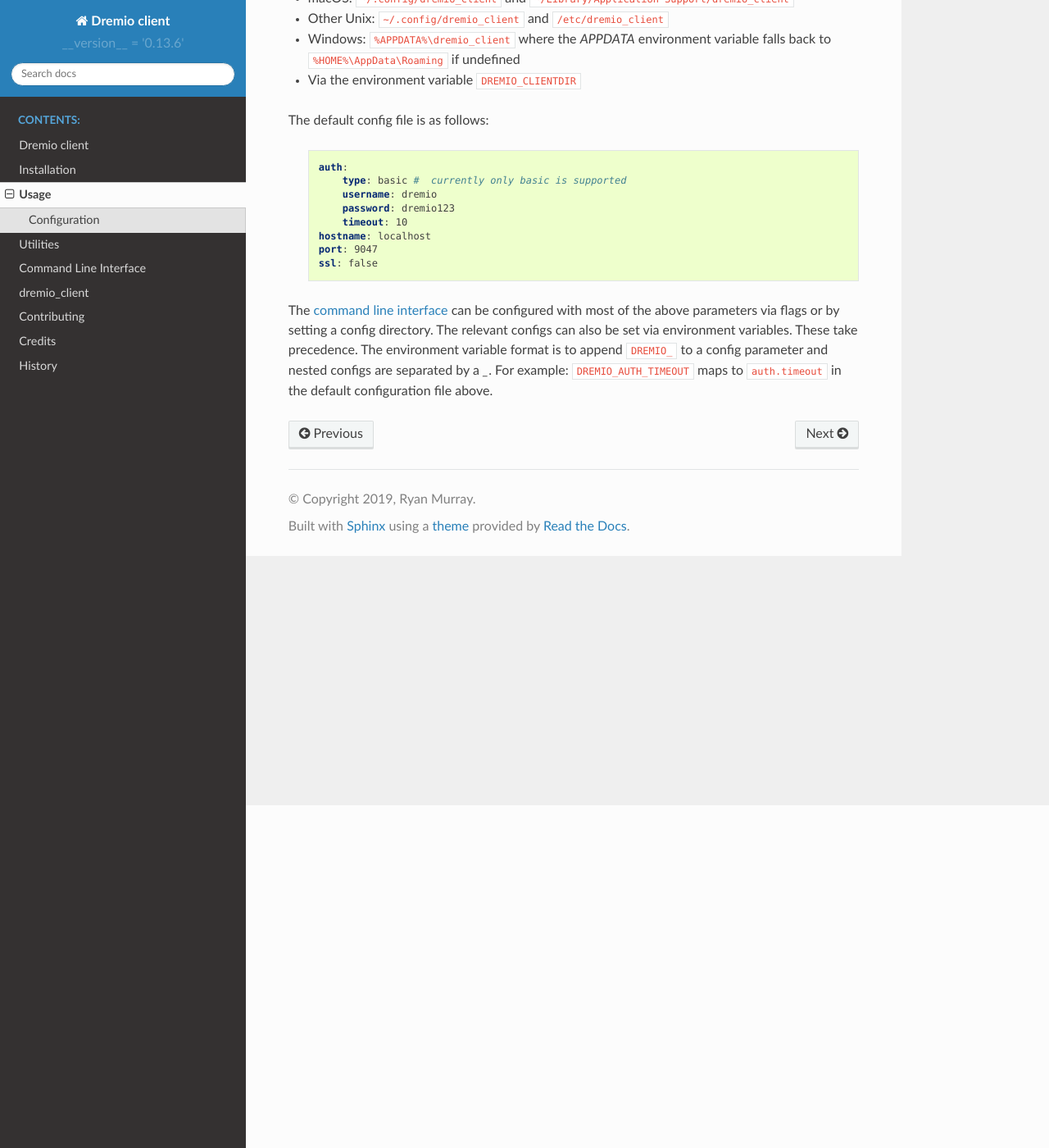
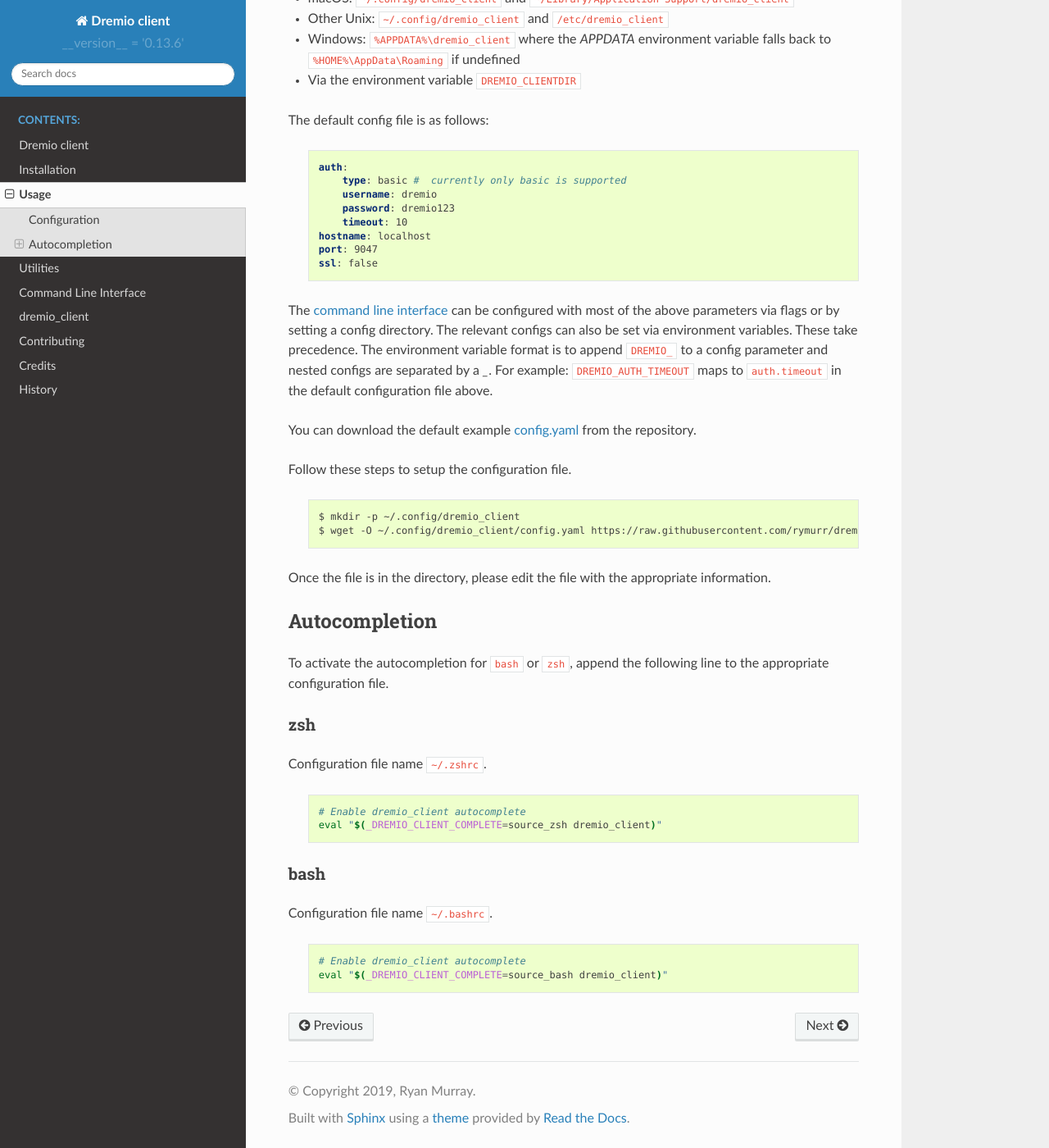
Before and after one commit to markhoerth/dremio_client, a Sphinx documentation site: the page built from docs/usage.rst, in a window 1280 px wide and 1400 px high, scrolled down 418 px. Shown: the whole window at 82% size. Built offline with Sphinx 7.4.7 and the Read the Docs theme 2.0.0, drawn with Linux system fonts in a browser that asks for light colours.

Commit message:
Documenting the configuration using the config.yaml file. (#184)

```diff
--- a/docs/usage.rst
+++ b/docs/usage.rst
@@ -36,6 +36,42 @@ The relevant configs can also be set via environment variables. These take prece
 to append ``DREMIO_`` to a config parameter and nested configs are separated by a *_*. For example:
 ``DREMIO_AUTH_TIMEOUT`` maps to ``auth.timeout`` in the default configuration file above.
 
+You can download the default example `config.yaml`_ from the repository.
+
+Follow these steps to setup the configuration file.
+
+    .. code-block:: bash
+
+        $ mkdir -p ~/.config/dremio_client
+        $ wget -O ~/.config/dremio_client/config.yaml https://raw.githubusercontent.com/rymurr/dremio_client/master/dremio_client/conf/config_default.yaml
+
+Once the file is in the directory, please edit the file with the appropriate information.
+
+Autocompletion
+--------------
+
+To activate the autocompletion for ``bash`` or ``zsh``, append the following line to the appropriate configuration file.
+
+zsh
+^^^
+
+Configuration file name ``~/.zshrc``.
+
+    .. code-block:: bash
+
+        # Enable dremio_client autocomplete
+        eval "$(_DREMIO_CLIENT_COMPLETE=source_zsh dremio_client)"
+
+bash
+^^^^
+
+Configuration file name ``~/.bashrc``.
+
+    .. code-block:: bash
+
+        # Enable dremio_client autocomplete
+        eval "$(_DREMIO_CLIENT_COMPLETE=source_bash dremio_client)"
 
 .. _confuse: https://github.com/beetbox/confuse
 .. _command line interface: ./command_line_interface.html
+.. _config.yaml: https://github.com/rymurr/dremio_client/blob/master/dremio_client/conf/config_default.yaml
```
